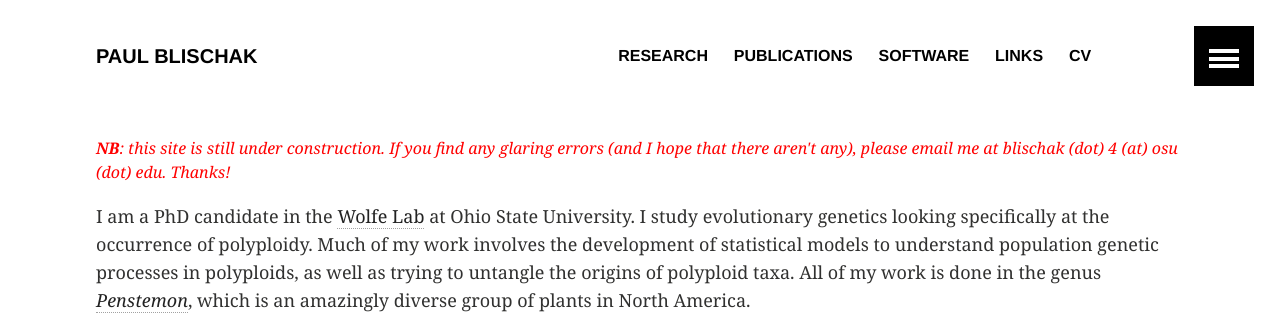
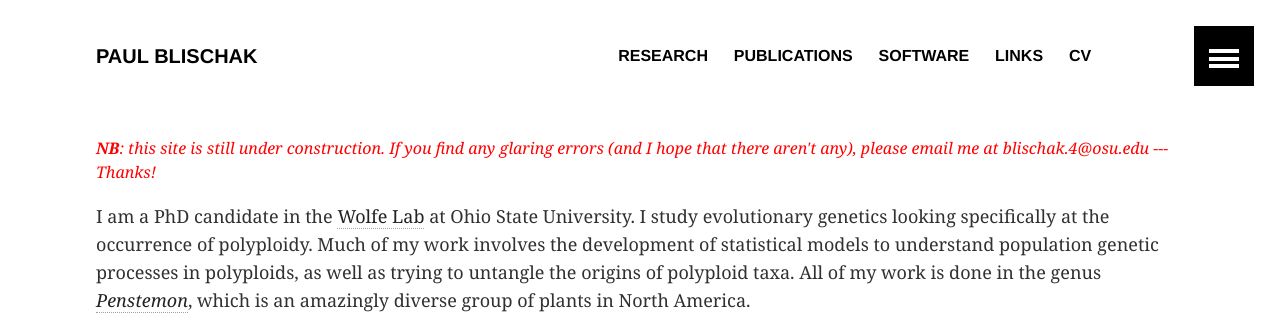
Before and after one commit to pblischak/pblischak.github.io, a Jekyll site: the page built from index.md, in a window 1280 px wide. Shown: the top 331 px of the page. Built offline with Jekyll 4.4.1, drawn with Linux system fonts in a browser that asks for light colours.

Commit message:
changing email on main page; adding localhost to urls

```diff
--- a/_config.yml
+++ b/_config.yml
@@ -6,6 +6,7 @@
 teaser: # 400x250 px default teaser image used in image archive grid
 locale:
 url: http://pblischak.github.io
+url: http://localhost:4000
 
 # Jekyll configuration
 
--- a/index.md
+++ b/index.md
@@ -3,7 +3,7 @@
 permalink: /
 ---
 
-<font color="red"><em><strong>NB</strong>: this site is still under construction. If you find any glaring errors (and I hope that there aren't any), please email me at blischak (dot) 4 (at) osu (dot) edu. Thanks!</em></font>
+<font color="red"><em><strong>NB</strong>: this site is still under construction. If you find any glaring errors (and I hope that there aren't any), please email me at blischak.4@osu.edu --- Thanks!</em></font>
 
 I am a PhD candidate in the <a href="https://wolfelab.wordpress.com/" target="_blank">Wolfe Lab</a>  at Ohio State University.
 I study evolutionary genetics looking specifically at the occurrence of polyploidy.
```
